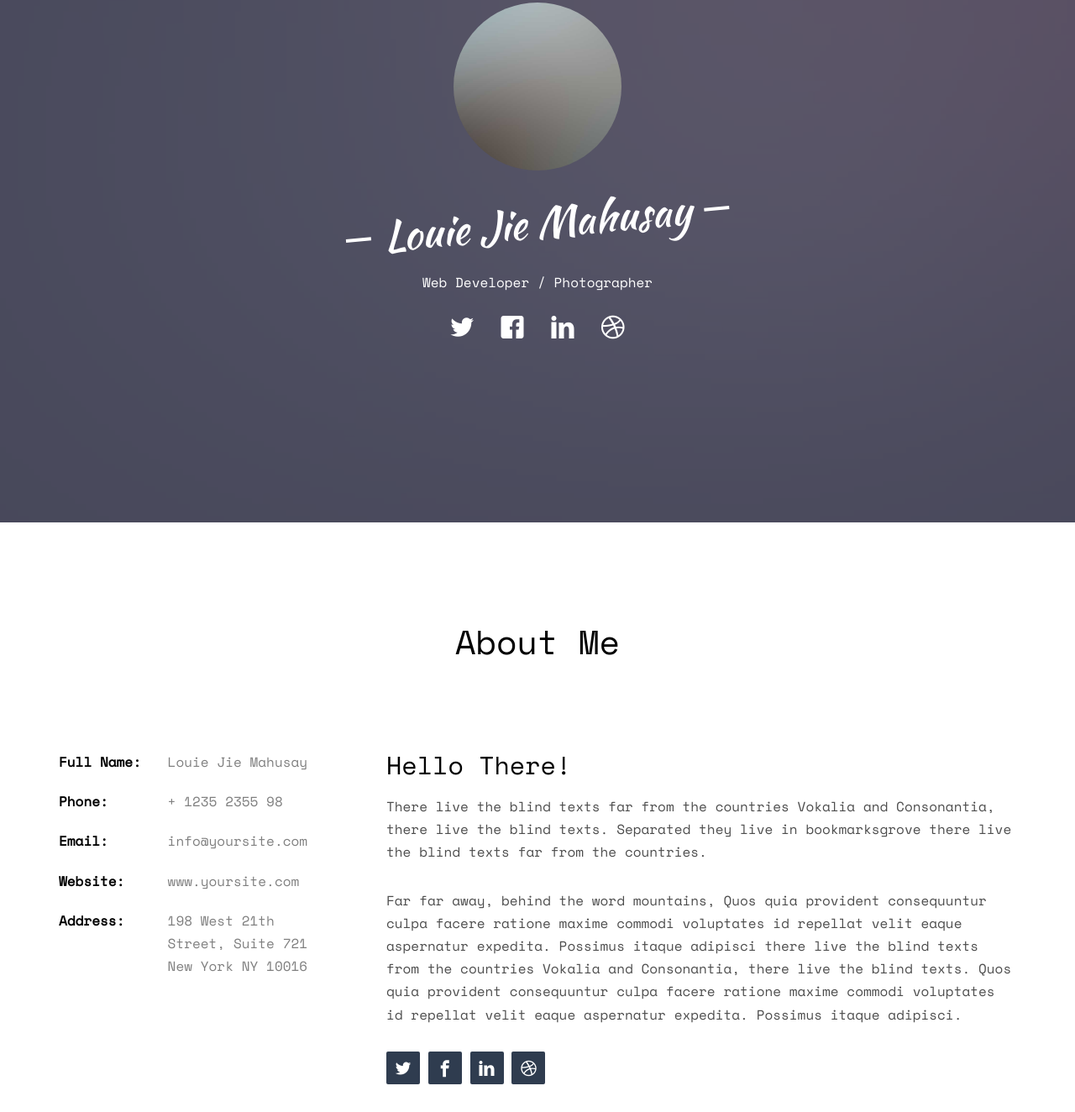
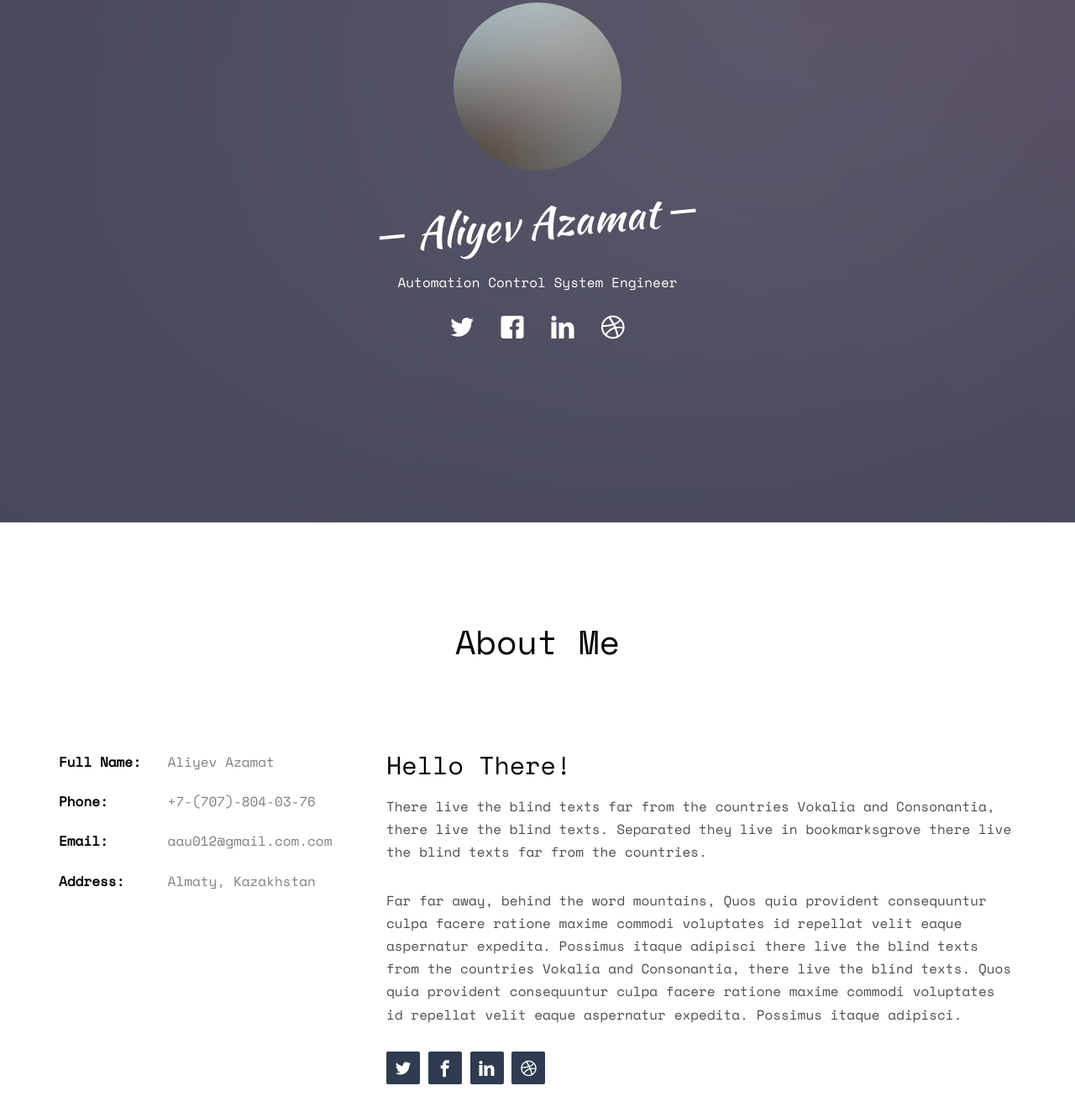
Before and after one commit to aau012/MyResume, a plain HTML site: page index.html in a window 1280 px wide. Shown: the part 178-1502 px from the top of the page at 84% size. Drawn offline with nearby package versions, Linux system fonts and the light colour scheme; some packages are replaced by stand-ins of ours; no server answers; files whose address does not match are found by name.

Commit message:
Update index.html

```diff
--- a/index.html
+++ b/index.html
@@ -3,7 +3,7 @@
 	<head>
 	<meta charset="utf-8">
 	<meta http-equiv="X-UA-Compatible" content="IE=edge">
-	<title>Profile &mdash; Free Website Template, Free HTML5 Template by freehtml5.co</title>
+	<title>Aliyev Azamat &mdash; Portfolio</title>
 	<meta name="viewport" content="width=device-width, initial-scale=1">
 	<meta name="description" content="Free HTML5 Website Template by freehtml5.co" />
 	<meta name="keywords" content="free website templates, free html5, free template, free bootstrap, free website template, html5, css3, mobile first, responsive" />
@@ -68,8 +68,8 @@
 					<div class="display-t js-fullheight">
 						<div class="display-tc js-fullheight animate-box" data-animate-effect="fadeIn">
 							<div class="profile-thumb" style="background: url(images/user-3.jpg);"></div>
-							<h1><span>Louie Jie Mahusay</span></h1>
-							<h3><span>Web Developer / Photographer</span></h3>
+							<h1><span>Aliyev Azamat</span></h1>
+							<h3><span>Automation Control System Engineer</span></h3>
 							<p>
 								<ul class="fh5co-social-icons">
 									<li><a href="#"><i class="icon-twitter2"></i></a></li>
@@ -95,11 +95,10 @@
 			<div class="row">
 				<div class="col-md-4">
 					<ul class="info">
-						<li><span class="first-block">Full Name:</span><span class="second-block">Louie Jie Mahusay</span></li>
-						<li><span class="first-block">Phone:</span><span class="second-block">+ 1235 2355 98</span></li>
-						<li><span class="first-block">Email:</span><span class="second-block">info@yoursite.com</span></li>
-						<li><span class="first-block">Website:</span><span class="second-block">www.yoursite.com</span></li>
-						<li><span class="first-block">Address:</span><span class="second-block">198 West 21th Street, Suite 721 New York NY 10016</span></li>
+						<li><span class="first-block">Full Name:</span><span class="second-block">Aliyev Azamat</span></li>
+						<li><span class="first-block">Phone:</span><span class="second-block">+7-(707)-804-03-76</span></li>
+						<li><span class="first-block">Email:</span><span class="second-block">aau012@gmail.com.com</span></li>
+						<li><span class="first-block">Address:</span><span class="second-block">Almaty, Kazakhstan</span></li>
 					</ul>
 				</div>
 				<div class="col-md-8">
```
